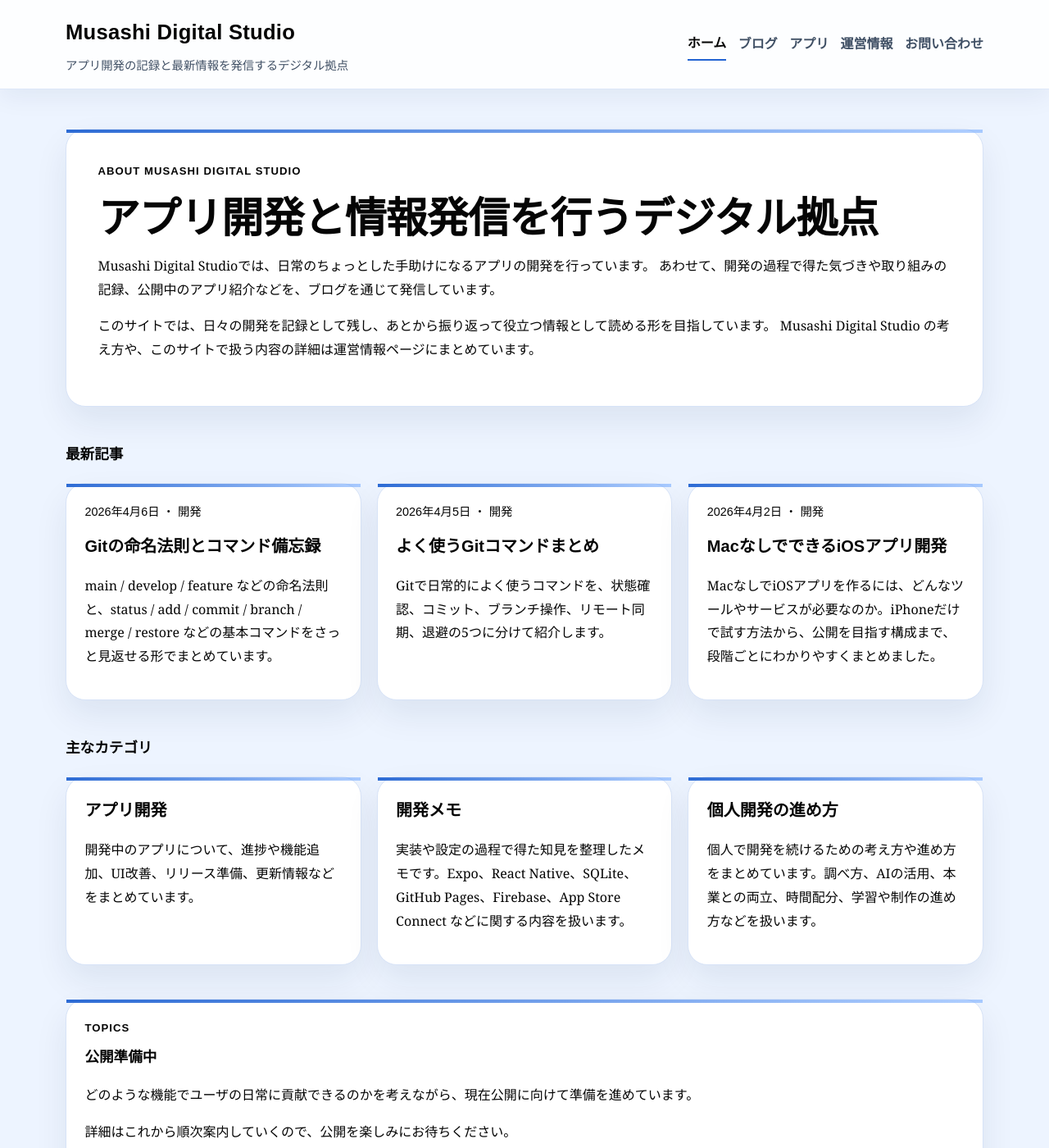
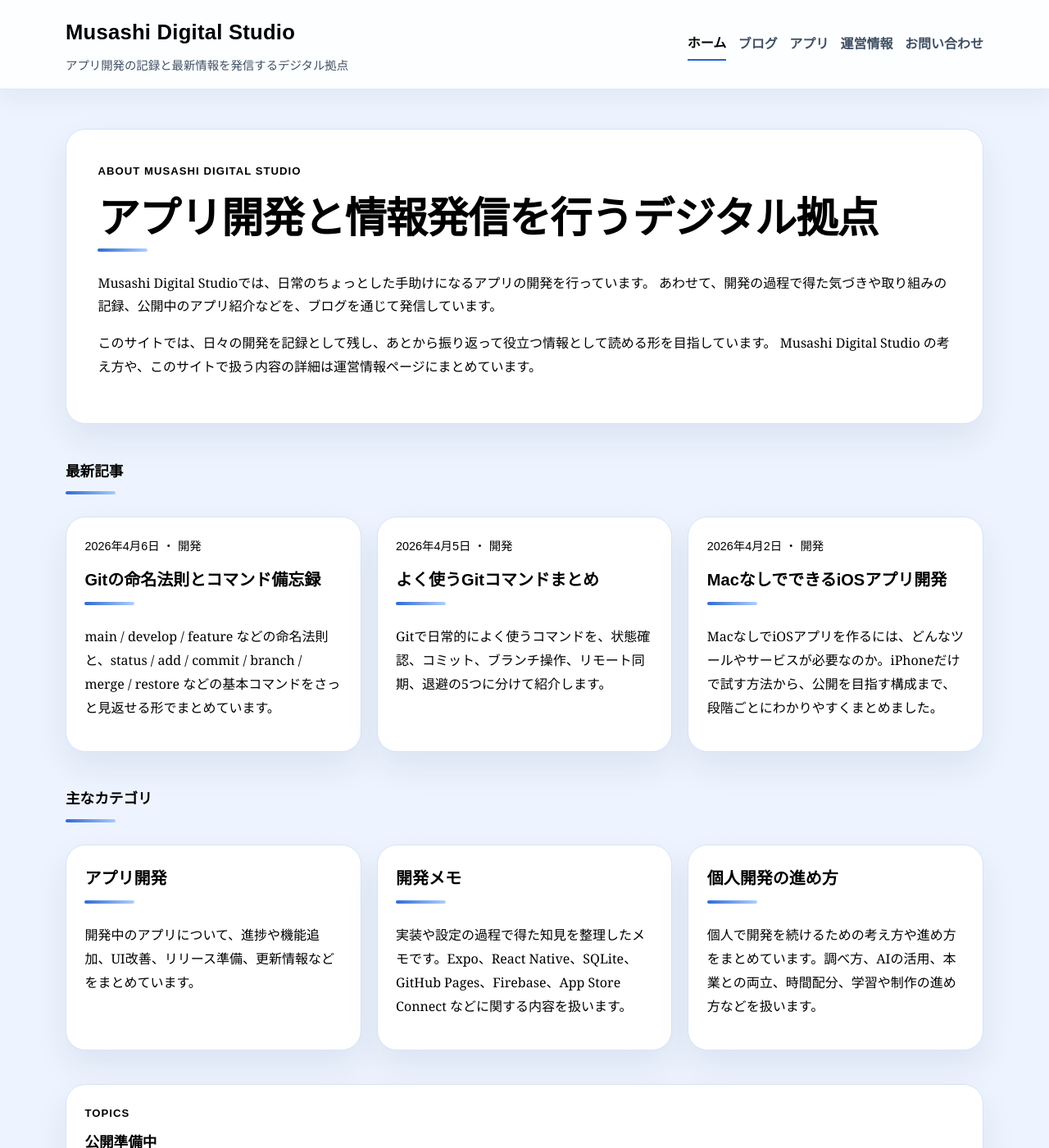
Before and after one commit to yasuhiro-toyoda/yasuhiro-toyoda.github.io, a Jekyll site: the page built from index.html, in a window 1280 px wide and 1400 px high. Shown: the whole window at 82% size. Built offline with Jekyll 4.4.1, drawn with Linux system fonts in a browser that asks for light colours.

Commit message:
Set base text to black and move accent lines to headings

```diff
--- a/assets/css/site.css
+++ b/assets/css/site.css
@@ -9,7 +9,7 @@
   --chrome-border: #e5e7eb;
   --control-bg: #ffffff;
   --control-bg-strong: #f3f5f7;
-  --text: #18212b;
+  --text: #000000;
   --muted: #5f6b76;
   --line: #e5e7eb;
   --accent: #1f5a54;
@@ -1193,7 +1193,7 @@ img {
   --chrome-border: rgba(35, 100, 210, 0.14);
   --control-bg: #ffffff;
   --control-bg-strong: #eef4ff;
-  --text: #050505;
+  --text: #000000;
   --muted: #405065;
   --line: #d7e3f7;
   --accent: #2364d2;
@@ -1699,3 +1699,64 @@ a:hover {
     justify-content: flex-start;
   }
 }
+
+/* Move accent from card edge to headings */
+.hero-card::before,
+.post-card::before,
+.info-card::before,
+.tag-filter-card::before,
+.blog-post::before {
+  content: none;
+}
+
+.page-header {
+  padding-bottom: 0;
+}
+
+.page-header::after {
+  content: none;
+}
+
+.hero-card h1,
+.post-card h2,
+.post-card h3,
+.category-card h3,
+.info-card h2,
+.section-heading,
+.tag-filter-card__summary-text h2,
+.post-header h1,
+.page-header h1,
+.app-stream__section h2,
+.about-section h2,
+.blog-post__footer h2,
+.blog-post .post-body h2,
+.blog-post .post-body h3,
+.blog-post .post-body h4 {
+  position: relative;
+  padding-bottom: 0.5rem;
+}
+
+.hero-card h1::after,
+.post-card h2::after,
+.post-card h3::after,
+.category-card h3::after,
+.info-card h2::after,
+.section-heading::after,
+.tag-filter-card__summary-text h2::after,
+.post-header h1::after,
+.page-header h1::after,
+.app-stream__section h2::after,
+.about-section h2::after,
+.blog-post__footer h2::after,
+.blog-post .post-body h2::after,
+.blog-post .post-body h3::after,
+.blog-post .post-body h4::after {
+  content: "";
+  display: block;
+  width: 3.8rem;
+  max-width: 100%;
+  height: 4px;
+  margin-top: 0.55rem;
+  border-radius: 999px;
+  background: linear-gradient(90deg, rgba(var(--accent-rgb), 0.95), rgba(122, 174, 255, 0.6));
+}
```
Also changed, not shown: apps/tsumolog/privacy/index.html (+17 -11 lines), apps/tsumolog/support/index.html (+17 -11 lines).
